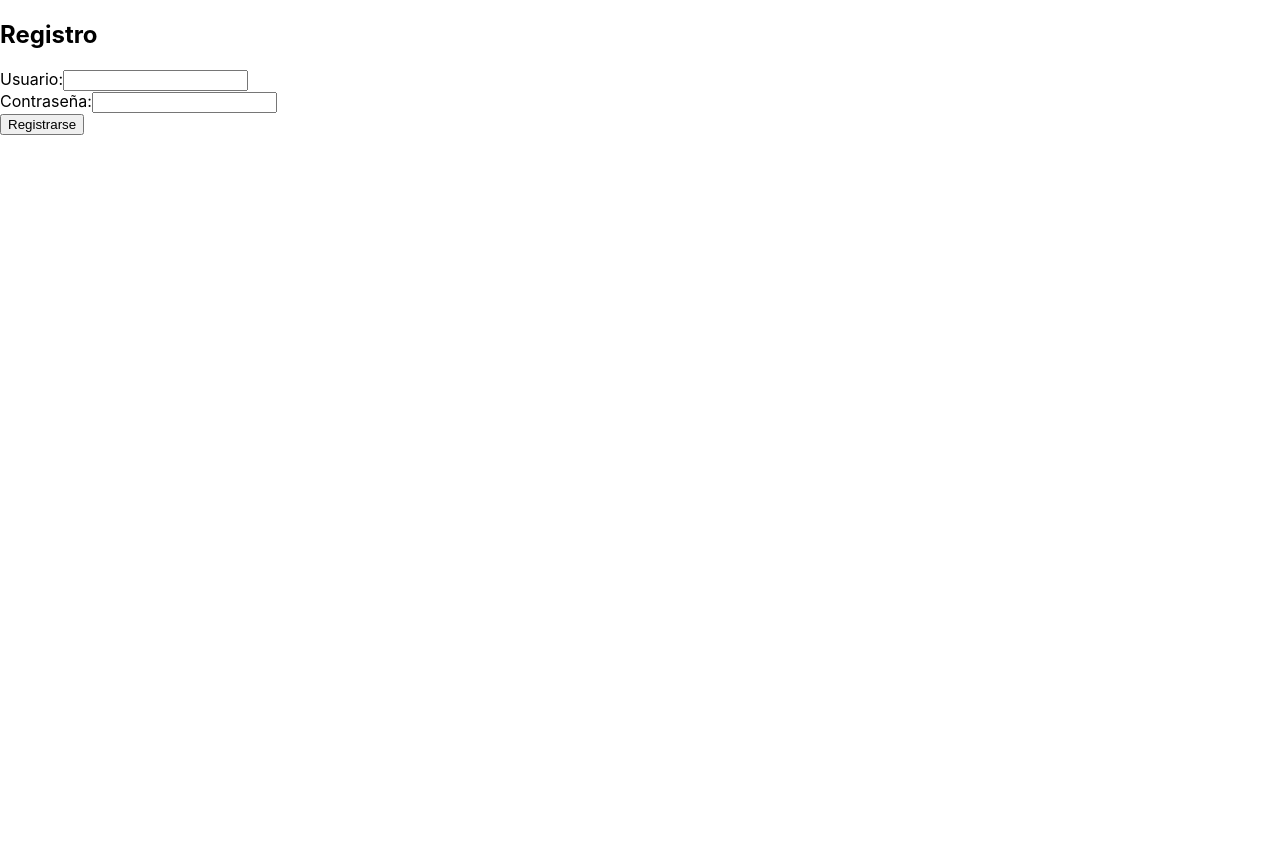
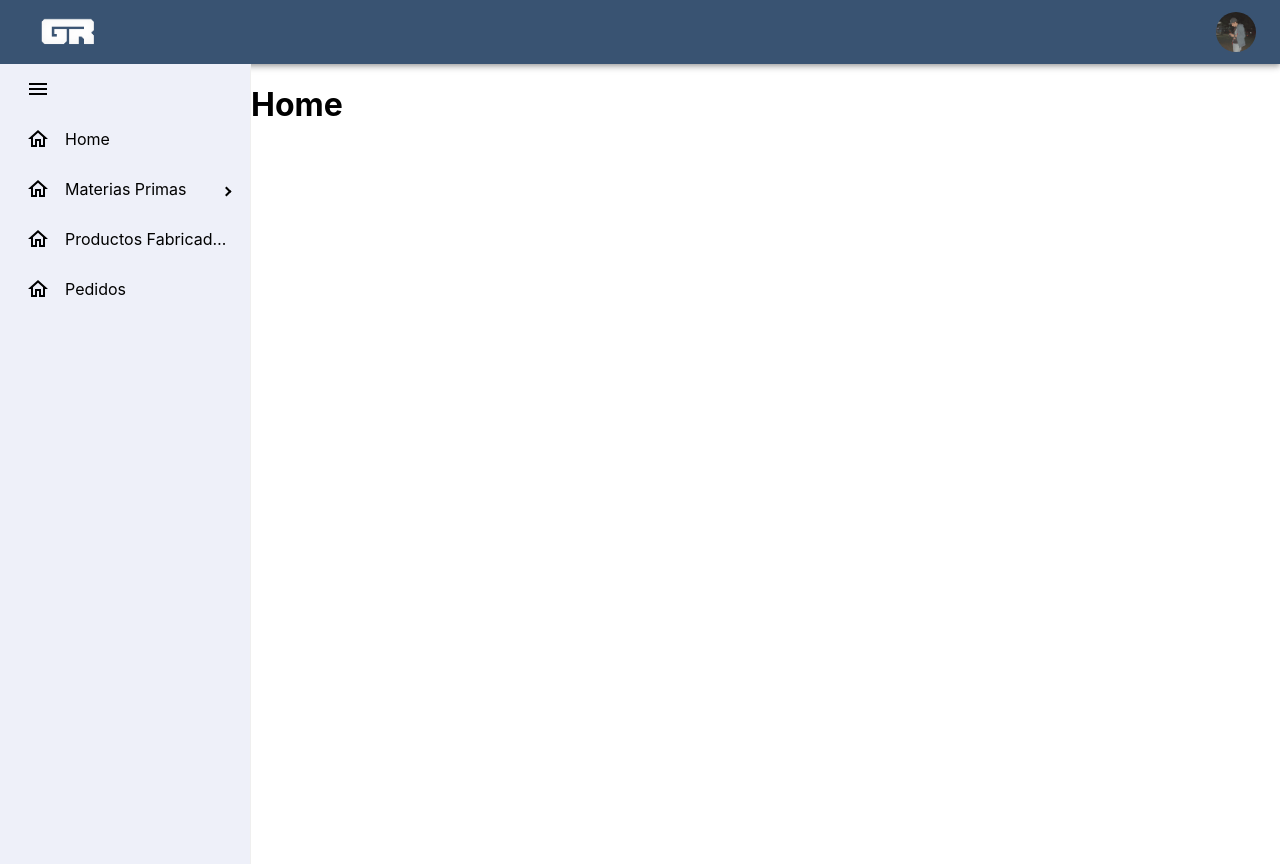
Before and after one commit to SixtoArrejin/RECIPLAS-TPI-G7, a React (Create React App) app in the folder gestion-reciplast/: page / in a window 1280 px wide. Before the commit this address led to /login. Before the commit the page ends 800 px from the top, so only its background shows below. Built offline with nearby package versions, Linux system fonts and the light colour scheme; sample sign-in values are in the browser's storage.

Commit message:
Funciona localStorage

```diff
--- a/gestion-reciplast/src/App.js
+++ b/gestion-reciplast/src/App.js
@@ -46,14 +46,12 @@ const usuarios= ["Pepe", "Luis", "Carlos" ]
 function App() {
 	document.title = 'dead';
 
-  const [isLoggedIn, setIsLoggedIn] = useState(false);
 
-  useEffect(() => {
+
+	const [isLoggedIn, setIsLoggedIn] = useState(() => {
 		const storedLoggedInStatus = localStorage.getItem('isLoggedIn');
-    if (storedLoggedInStatus === 'true') {
-      setIsLoggedIn(true);
-    }
-  }, []);
+		return storedLoggedInStatus === 'true';
+	  });
 
 	  useEffect(() => {
 		localStorage.setItem('isLoggedIn', isLoggedIn.toString());
@@ -63,12 +61,16 @@ function App() {
 		setIsLoggedIn(true);
 	  };
 
+
+
+
 	return (
 		<div>
 		  <Routes>
 			{!isLoggedIn && <Route path="/" element={<Navigate to="/login" replace />} />}
+
 			<Route path="login" element={<Registro accion={handleLogin}  usuarios= {usuarios} />} />
-        <Route path="/" element={<Layout data={data} />}>
+			<Route path="/" element={<Layout data={data} accion={setIsLoggedIn} />}>
 			  {/* Rutas protegidas */}
 			  <Route path="materias-primas/listado" element={<ListadoMP />} />
 			  <Route path="materias-primas/agregar" element={<AgregarMateriaPrima />} />
--- a/gestion-reciplast/src/components/BarraSuperior.jsx
+++ b/gestion-reciplast/src/components/BarraSuperior.jsx
@@ -17,7 +17,7 @@ import MiImagen2 from './foto3.jpg'
 const pages = [];
 const settings = ["Cuenta", "Ajustes", "Logout"];
 
-function BarraSuperior() {
+function BarraSuperior( {accion} ) {
   const [anchorElNav, setAnchorElNav] = React.useState(null);
   const [anchorElUser, setAnchorElUser] = React.useState(null);
 
@@ -33,7 +33,7 @@ function BarraSuperior() {
   };
 
   const handleCloseUserMenu = () => {
-    setAnchorElUser(null);
+    accion(false)
   };
 
   return (
--- a/gestion-reciplast/src/pages/Layout.jsx
+++ b/gestion-reciplast/src/pages/Layout.jsx
@@ -3,11 +3,11 @@ import { Outlet } from "react-router-dom";
 import BarraLateral from "../components/BarraLateral";
 import BarraSuperior from "../components/BarraSuperior";
 
-function Layout( {data} ) {
+function Layout( {data, accion } ) {
     return (
 
       <div>
-          <BarraSuperior />
+          <BarraSuperior accion= {accion} />
           <div className="app-container" style={{ display: "flex", flexDirection: "row", width: "100%" }}>
           <BarraLateral campos = {data} />
 
```
Lines whose indentation alone changed are shown as unchanged.
